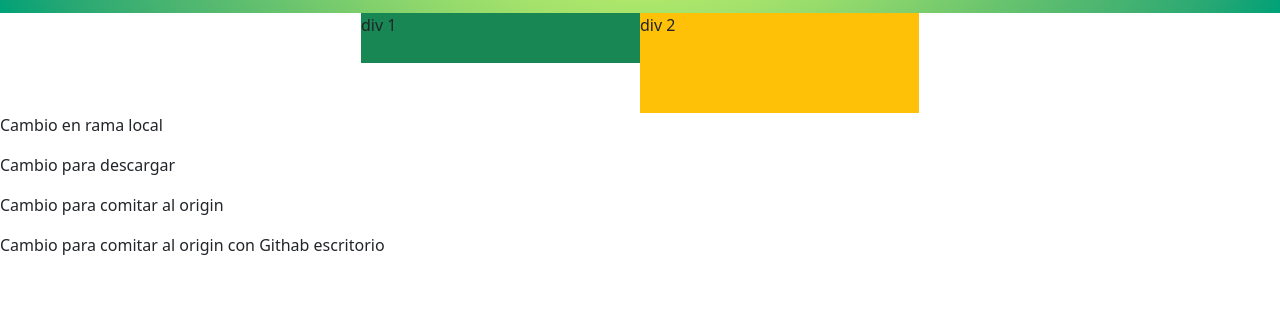
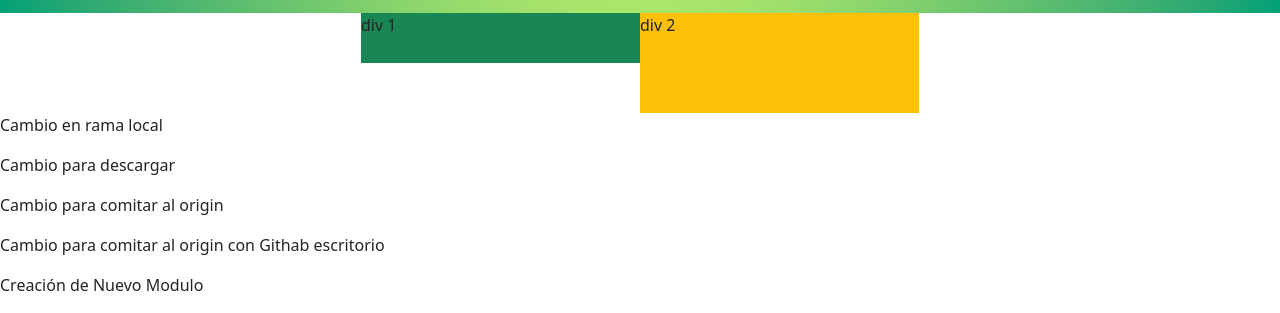
Before and after one commit to PC-Ingenieria/15aniversario, a plain HTML site: page index.html in a window 1280 px wide. Shown: the part 601-914 px from the top of the page. Before the commit the page ends 874 px from the top, so only its background shows below. Drawn offline with nearby package versions, Linux system fonts and the light colour scheme.

Commit message:
+Nuevo Modulo

```diff
--- a/index.html
+++ b/index.html
@@ -90,7 +90,9 @@
       <p>Cambio para comitar al origin</p>
       <p>Cambio para comitar al origin con Githab escritorio</p>
     <!--Separador Amiibos-->
-
+      <div>
+        <p>Creación de Nuevo Modulo</p>
+      </div>
     <!--Amiibos-->
 
     <!--Play Nintendo-->
```
